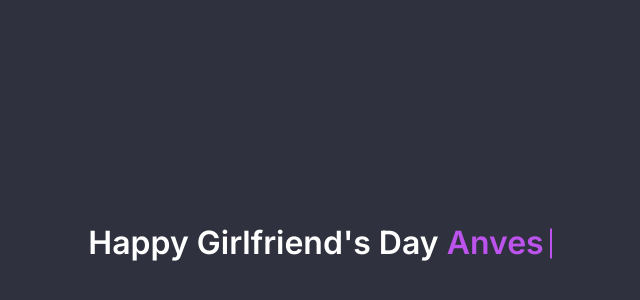
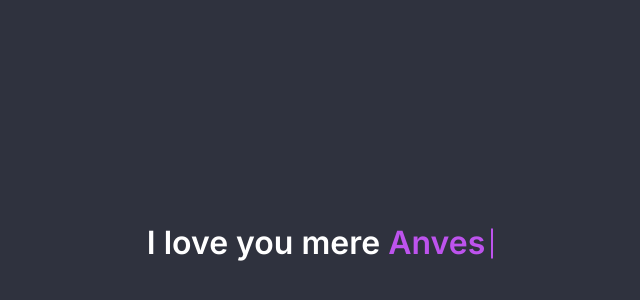
Before and after one commit to anveshapaglu/anveshapaglu, a plain HTML site: page preloaderafter.html in a window 1280 px wide. Shown: the part 158-458 px from the top of the page, without its empty margins (324-964 px from the left). Drawn offline with Linux system fonts and the light colour scheme.

Commit message:
Update preloaderafter.html

```diff
--- a/preloaderafter.html
+++ b/preloaderafter.html
@@ -12,7 +12,7 @@
 </head>
 
 <body>
-    <h1>Happy Girlfriend's Day <span></span></h1>
+    <h1>I love you mere <span></span></h1>
 
 </script>
 </body>
```
